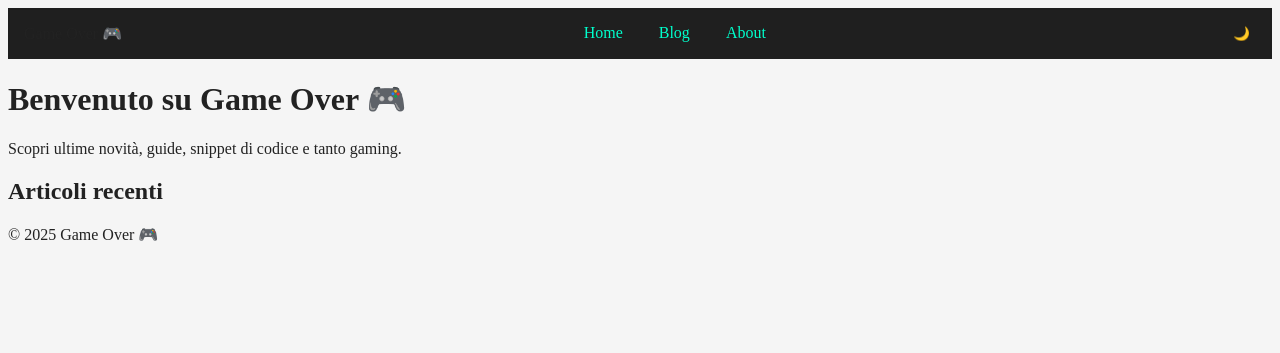
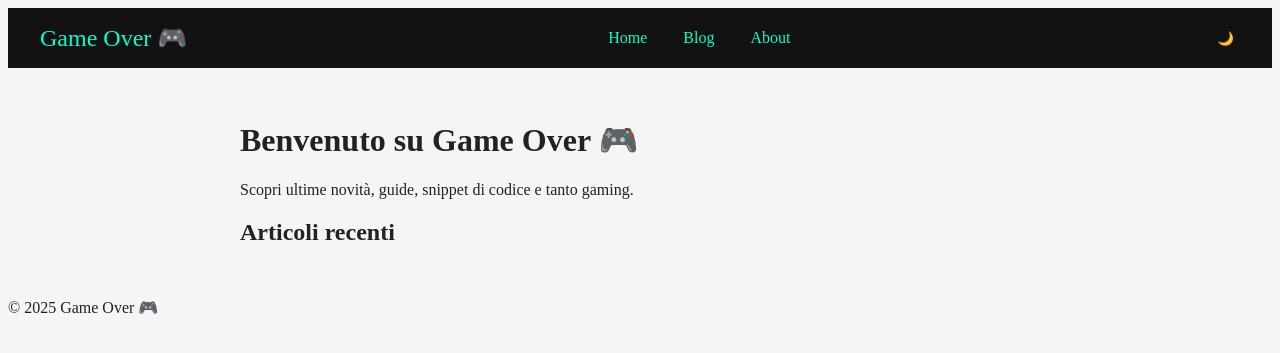
Before and after one commit to DotHack88/dothack88.github.io, a Jekyll site: the page built from index.md, in a window 1280 px wide. Shown: the top 353 px of the page. Built offline with Jekyll 4.4.1, drawn with Linux system fonts in a browser that asks for light colours.

Commit message:
Update style.css

```diff
--- a/assets/css/style.css
+++ b/assets/css/style.css
@@ -6,9 +6,36 @@
 }
 body.light { background: var(--bg-light); color: #222; }
 body.dark  { background: var(--bg-dark); color: var(--text-dark); }
-header { position: sticky; top:0; display:flex; justify-content:space-between; background:#1f1f1f; padding:1rem; }
-nav a { color: var(--accent); margin: 0 1rem; text-decoration:none; }
-#theme-toggle { background:none; border:none; color: var(--accent); cursor:pointer; }
-code { background:#2d2d2d; color: #fff; padding:0.2em 0.4em; border-radius:4px; }
-.copy-btn { float:right; cursor:pointer; font-size:0.8rem; color: var(--accent); }
-@media (max-width:600px){ header nav {display:none;} }
+header {
+  position: sticky; top: 0;
+  display: flex; justify-content: space-between;
+  align-items: center;
+  background: var(--bg-dark);
+  padding: 1rem 2rem;
+}
+.logo { font-size: 1.5rem; color: var(--accent); }
+nav a {
+  margin: 0 1rem;
+  color: var(--accent);
+  text-decoration: none;
+}
+#theme-toggle { background: none; border: none; color: var(--accent); cursor: pointer; }
+main { max-width: 800px; margin: auto; padding: 2rem; }
+pre code {
+  display: block;
+  background: #2d2d2d;
+  color: #fff;
+  padding: 1rem;
+  border-radius: 4px;
+  position: relative;
+}
+.copy-btn {
+  position: absolute;
+  top: 0.5rem; right: 0.5rem;
+  background: var(--accent);
+  padding: 0.2rem 0.4rem;
+  border-radius: 4px;
+  cursor: pointer;
+  font-size: 0.8rem;
+  color: #121212;
+}
```
